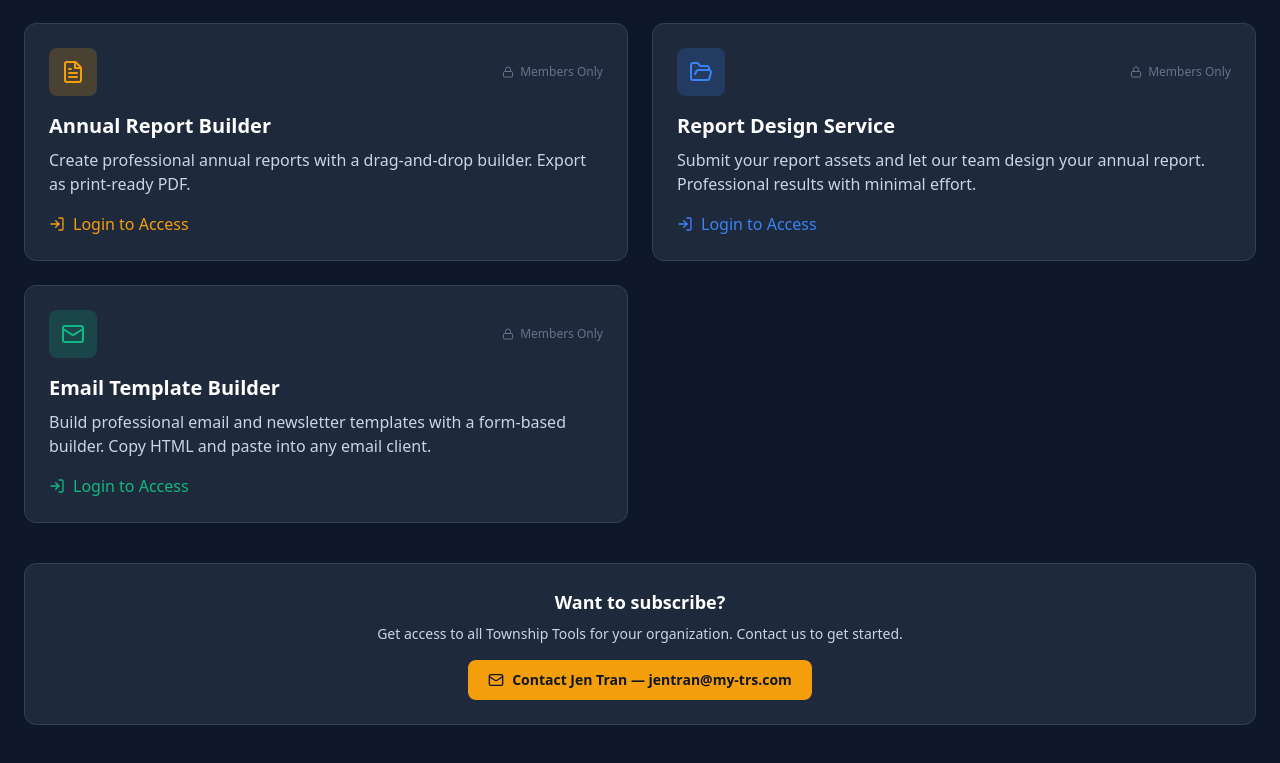
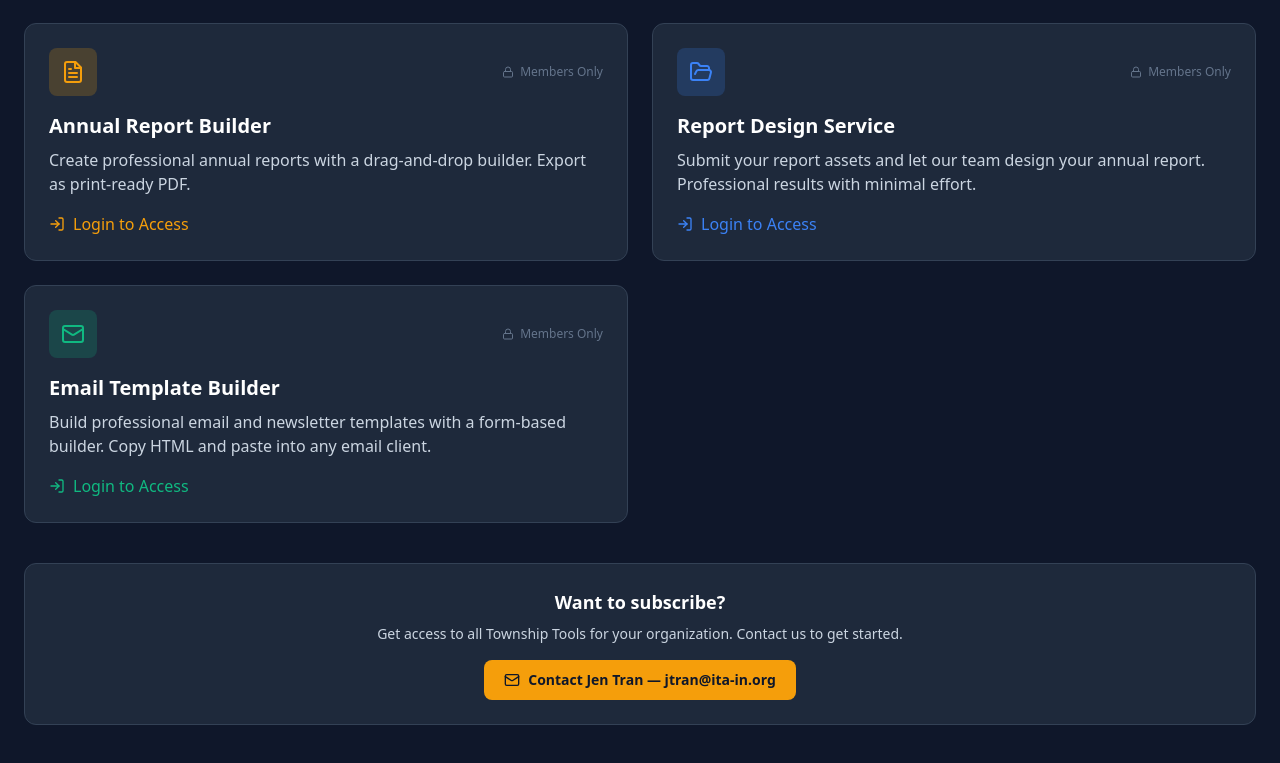
Before and after one commit to jentran-trs/ita-township-tools, a Next.js app in the folder township-tools/: page / in a window 1280 px wide. Shown: the part 480-1243 px from the top of the page. Built offline with nearby package versions, Linux system fonts and the light colour scheme; no server answers.

Commit message:
update instruction; update contact info

```diff
--- a/township-tools/app/asset-collection/page.jsx
+++ b/township-tools/app/asset-collection/page.jsx
@@ -388,7 +388,7 @@ export default function AssetCollectionPage() {
               </div>
               <div className="flex gap-3">
                 <span className="font-bold text-amber-600 mt-0.5 flex-shrink-0">3.</span>
-                <p><strong>Need an image collage?</strong> If you'd like multiple photos combined into one collage for a section, send the images directly to Jen Tran at jentran@my-trs.com — collages are custom-made and can't be built through this form.</p>
+                <p><strong>Need an image collage?</strong> If you'd like multiple photos combined into one collage for a section, send the images directly to Jen Tran at jtran@ita-in.org — collages are custom-made and can't be built through this form.</p>
               </div>
             </div>
           )}
--- a/township-tools/app/contribute/[shareId]/page.jsx
+++ b/township-tools/app/contribute/[shareId]/page.jsx
@@ -935,7 +935,7 @@ export default function ContributePage() {
               </div>
               <div className="flex gap-3">
                 <span className="font-bold text-amber-600 mt-0.5 flex-shrink-0">3.</span>
-                <p><strong>Need an image collage?</strong> If you'd like multiple photos combined into one collage for a section, send the images directly to Jen Tran at jentran@my-trs.com — collages are custom-made and can't be built through this form.</p>
+                <p><strong>Need an image collage?</strong> If you'd like multiple photos combined into one collage for a section, send the images directly to Jen Tran at jtran@ita-in.org — collages are custom-made and can't be built through this form.</p>
               </div>
             </div>
           )}
--- a/township-tools/app/verify-contacts/page.jsx
+++ b/township-tools/app/verify-contacts/page.jsx
@@ -215,6 +215,11 @@ export default function VerifyLanding() {
           <p className="text-gray-600 max-w-lg">
             Tell us a little about yourself, then pick your township so we can show you the contacts on file.
           </p>
+          <div className="mt-4 max-w-lg w-full bg-blue-50 border border-blue-200 rounded-md px-4 py-3 text-left">
+            <p className="text-sm text-blue-900">
+              <strong>Please don&apos;t stop at your own contact.</strong> If you know for sure that another member of your township has the correct information, needs an update, or should be removed, you can verify their record too. Confirming as much of your township&apos;s list as you can helps us keep the directory accurate.
+            </p>
+          </div>
         </div>
 
         {/* Step 1 — your details */}
--- a/township-tools/components/PublicLanding.jsx
+++ b/township-tools/components/PublicLanding.jsx
@@ -162,11 +162,11 @@ export default function PublicLanding() {
             Get access to all Township Tools for your organization. Contact us to get started.
           </p>
           <a
-            href="mailto:jentran@my-trs.com"
+            href="mailto:jtran@ita-in.org"
             className="inline-flex items-center gap-2 px-5 py-2.5 bg-amber-500 text-slate-900 rounded-lg font-semibold text-sm hover:bg-amber-400 transition-colors"
           >
             <Mail className="w-4 h-4" />
-            Contact Jen Tran — jentran@my-trs.com
+            Contact Jen Tran — jtran@ita-in.org
           </a>
         </div>
       </main>
```
Also changed, not shown: 2 other files (tests, documents, lock files or other folders).
